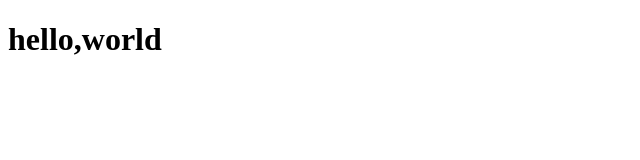
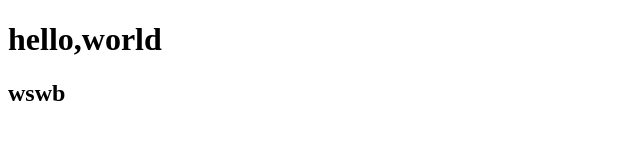
Before and after one commit to tcl76/ickt01, a plain HTML site: page index.html in a window 1280 px wide. Shown: the full height of the page, 0-640 px from the left. Drawn offline with Linux system fonts and the light colour scheme.

Commit message:
index add wswb

```diff
--- a/index.html
+++ b/index.html
@@ -8,5 +8,6 @@
 </head>
 <body>
     <h1>hello,world</h1>
+    <h2>wswb</h2>
 </body>
 </html>
```
